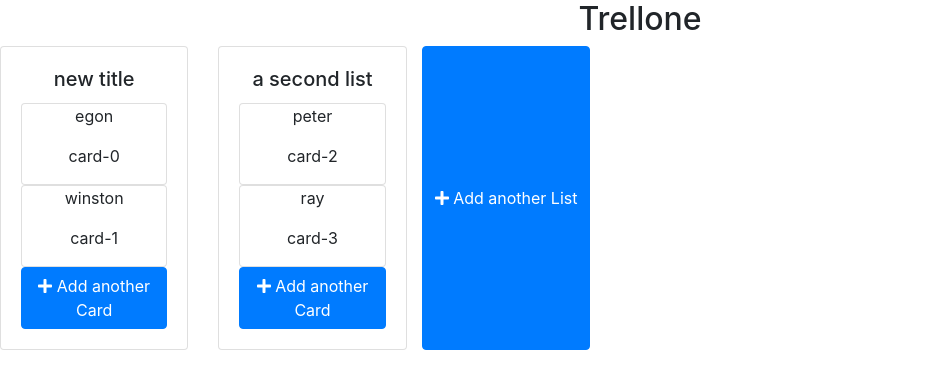
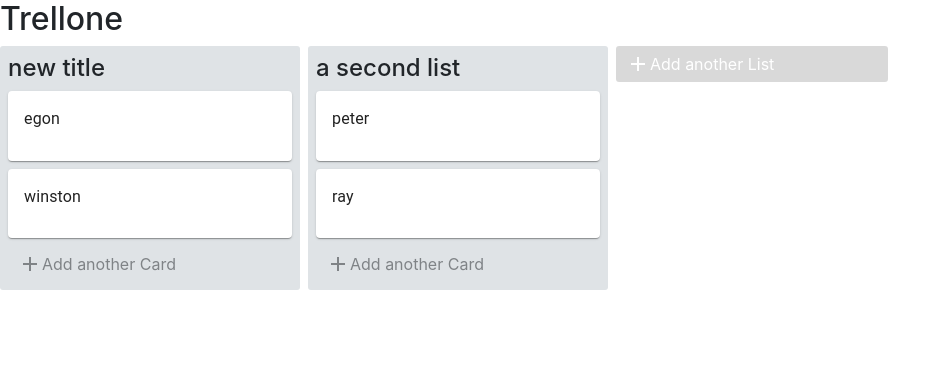
Before and after one commit to safwbdev/trellone, a React (Create React App) app: page / in a window 1280 px wide. Shown: the top 388 px of the page, without its empty margins (0-951 px from the left). Built offline with nearby package versions, Linux system fonts and the light colour scheme.

Commit message:
- draggable lists - bug fixes - replace bootstrap with Material

```diff
--- a/package.json
+++ b/package.json
@@ -6,7 +6,7 @@
     "@fortawesome/fontawesome-svg-core": "^1.2.27",
     "@fortawesome/free-solid-svg-icons": "^5.12.1",
     "@fortawesome/react-fontawesome": "^0.1.8",
-    "@material-ui/core": "^4.9.1",
+    "@material-ui/core": "^4.9.3",
     "@material-ui/icons": "^4.9.1",
     "@testing-library/jest-dom": "^4.2.4",
     "@testing-library/react": "^9.4.0",
@@ -22,7 +22,8 @@
     "react-redux": "^7.1.3",
     "react-scripts": "3.3.1",
     "react-textarea-autosize": "^7.1.2",
-    "redux": "^4.0.5"
+    "redux": "^4.0.5",
+    "styled-components": "^5.0.1"
   },
   "scripts": {
     "start": "react-scripts start",
--- a/src/components/ActionButton.js
+++ b/src/components/ActionButton.js
@@ -1,10 +1,12 @@
 import React from 'react'
-import { Button, Card } from 'react-bootstrap';
+import Card from "@material-ui/core/Card";
 import TextareaAutosize from 'react-textarea-autosize';
-import { FontAwesomeIcon } from '@fortawesome/react-fontawesome'
-import { faPlus, faTimes } from '@fortawesome/free-solid-svg-icons'
 import { connect } from 'react-redux'
+import AddIcon from '@material-ui/icons/Add';
+import ClearIcon from '@material-ui/icons/Clear';
 import { addList, addCard } from '../actions'
+import { Button } from '@material-ui/core';
+
 
 
 class ActionButton extends React.Component {
@@ -50,11 +52,22 @@ class ActionButton extends React.Component {
         const { list } = this.props;
 
         const buttonText = list ? "Add another List" : "Add another Card";
+        const buttonTextOpacity = list ? 1 : 0.5;
+        const buttonTextColor = list ? "white" : "inherit";
+        const buttonTextBackground = list ? "rgba(0,0,0,.15" : "inherit";
 
         return (
-            <Button onClick={this.openForm}>
-                <FontAwesomeIcon icon={faPlus} />{" "}{buttonText}
-            </Button>
+            <div
+            style={{
+                ...styles.openFormButtonGroup,
+                opacity: buttonTextOpacity,
+                color: buttonTextColor,
+                backgroundColor:buttonTextBackground
+            }}
+            onClick={this.openForm}>
+                <AddIcon />
+                <span>{buttonText}</span>
+            </div>
         )
     }
     closeForm = () => {
@@ -74,19 +87,33 @@ class ActionButton extends React.Component {
         const buttonTitle = list ? "Add List" : "Add Card";
 
         return <div>
-                <Card>
+                <Card style={{
+                    minHeight:80,
+                    minWidth:272,
+                    padding: "6px 8px 2px"
+                }}>
                     <TextareaAutosize
                         placeholder={placeholder}
                         autoFocus
                         onBlur={this.closeForm}
                         value={this.state.text}
+                        style={{
+                            resize:"none",
+                            width:"100%",
+                            outline:"none",
+                            overflow:"hidden",
+                            border:"none"
+                        }}
                         onChange={this.handleInputChange} />
                 </Card>
-                <div>
-                    <Button onMouseDown={list ? this.handleAddList : this.handleAddCard}>
-                        {buttonTitle}
-                    </Button>{" "}
-                    <Button><FontAwesomeIcon icon={faTimes} /></Button>
+                <div style={styles.formButtonGroup}>
+                    <Button
+                    onMouseDown={list ? this.handleAddList : this.handleAddCard}
+                        variant="contained"
+                        style={{color:"white", backgroundColor:"#5aac44"}}>
+                            {buttonTitle} {" "}
+                    </Button>
+                    <ClearIcon style={{ marginLeft:8, cursor: "pointer"}} />
                 </div>
             </div>
     }
@@ -96,4 +123,22 @@ class ActionButton extends React.Component {
     }
 }
 
+const styles = {
+    openFormButtonGroup: {
+    display:"flex",
+    alignItems:"center",
+    cursor:"pointer",
+    borderRadius:3,
+    height:36,
+    width:272,
+    paddingLeft:10
+    },
+    formButtonGroup: {
+        marginTop: 8,
+        display: "flex",
+        alignItems: "center"
+
+    }
+}
+
 export default connect()(ActionButton)
--- a/src/components/App.js
+++ b/src/components/App.js
@@ -1,12 +1,16 @@
 import React, { Component } from 'react';
-import './../App.scss';
+// import './../App.scss';
 import List from './List'
 import { connect } from 'react-redux'
-import { Container, Row } from 'react-bootstrap';
 import ActionButton from './ActionButton'
 import { DragDropContext, Droppable } from 'react-beautiful-dnd'
 import { sort } from '../actions'
+import styled from 'styled-components'
 
+const ListContainer = styled.div`
+  display: flex;
+  flexDirection: row;
+`;
 class App extends Component{
 
   onDragEnd = (result) => {
@@ -36,7 +40,7 @@ class App extends Component{
           <h2>Trellone</h2>
           <Droppable droppableId="all-lists" direction="horizontal" type="list">
             {provided => (
-              <Row {...provided.droppableProps} ref={provided.innerRef}>
+              <ListContainer {...provided.droppableProps} ref={provided.innerRef}>
               { lists.map((list, index) => (
                 <List
                 listID={list.id}
@@ -47,7 +51,7 @@ class App extends Component{
                 ))}
                 {provided.placeholder}
                 <ActionButton list />
-              </Row>
+              </ListContainer>
             )}
           </Droppable>
         </div>
@@ -55,6 +59,14 @@ class App extends Component{
     );
   }
 }
+
+const styles = {
+  listsContainer: {
+    display: "flex",
+    flexDirection: "row"
+  }
+}
+
 const mapStateToProps = state => ({
   lists: state.lists
 });
--- a/src/components/List.js
+++ b/src/components/List.js
@@ -1,45 +1,56 @@
 import React from 'react'
 import Taskcard from './Taskcard'
-import { Col, Card } from 'react-bootstrap'
 import ActionButton from './ActionButton'
 import { Droppable, Draggable } from 'react-beautiful-dnd'
+import styled from 'styled-components'
+
+const ListContainer = styled.div`
+    background-color: #dfe3e6;
+    border-radius: 3px;
+    width: 300px;
+    padding: 8px;
+    height: 100%;
+    margin: 0 8px 0 0;
+`;
 
 const List = ({ title, cards, listID, index }) => {
     return(
         <Draggable draggableId={String(listID)} index={index}>
             {provided => (
-                <Col
+                <ListContainer
                     {...provided.draggableProps}
                     ref={provided.innerRef}
-                    ref={provided.innerRef}
-                    {...provided.draggableProps}
-                    sm={2}>
+                    {...provided.dragHandleProps}  >
                     <Droppable droppableId={String(listID)}>
                         {provided => (
                             <div {...provided.droppableProps} ref={provided.innerRef}>
-                    <Card>
-                        <Card.Body>
-                            <Card.Title>{title}</Card.Title>
+                                <h4>{title}</h4>
                                 {cards.map((card, index) => (
                                     <Taskcard
                                     key={card.id}
                                     id={card.id}
                                     index={index}
                                     text={card.text} />
-
-                                    )
-                                    )}
+                                ))}
                                 <ActionButton listID={listID} />
                                 {provided.placeholder}
-                        </Card.Body>
-                    </Card>
                         </div>
                         )}
                     </Droppable>
-            </Col>
-
+                </ListContainer>
             )}
         </Draggable>
     )
 }
+
+const styles ={
+    container: {
+        backgroundColour:"#dfe3e6",
+        borderRadius:3,
+        width:300,
+        padding:8,
+        height:"100%",
+        marginRight:8
+    }
+}
 export default List
--- a/src/components/Taskcard.js
+++ b/src/components/Taskcard.js
@@ -1,22 +1,32 @@
 import React from 'react'
-import { Card } from 'react-bootstrap'
+import Card from "@material-ui/core/Card";
+import Typography from "@material-ui/core/Typography";
+import CardContent from "@material-ui/core/CardContent";
 import { Draggable } from 'react-beautiful-dnd'
+import styled from 'styled-components'
+
+const CardContainer = styled.div`
+  margin: 0 0 8px 0;
+  position: relative;
+  max-width: 100%;
+  word-wrap: break-word;
+`;
+
 
 const Taskcard = ({text, id, index }) => {
     return(
-        <Draggable
-            draggableId={String(id)}
-            index={index}>
+        <Draggable draggableId={String(id)} index={index}>
             {provided => (
-                <div
+                <CardContainer
                     ref={provided.innerRef}
                     {...provided.draggableProps}
                     {...provided.dragHandleProps}>
                     <Card>
-                        <p>{text}</p>
-                        <p>{id}</p>
+                      <CardContent>
+                        <Typography gutterBottom>{text}</Typography>
+                      </CardContent>
                     </Card>
-                </div>)}
+                </CardContainer>)}
         </Draggable>
     )
 }
--- a/src/index.js
+++ b/src/index.js
@@ -1,7 +1,7 @@
 import React from 'react';
 import ReactDOM from 'react-dom';
 // import './index.css';
-import 'bootstrap/dist/css/bootstrap.min.css';
+// import 'bootstrap/dist/css/bootstrap.min.css';
 import App from './components/App';
 import * as serviceWorker from './serviceWorker';
 import { Provider } from 'react-redux';
```
Also changed, not shown: src/reducers/listReducer.js (+11 -0 lines), 1 other file (tests, documents, lock files or other folders). Lines whose indentation alone changed are shown as unchanged.
